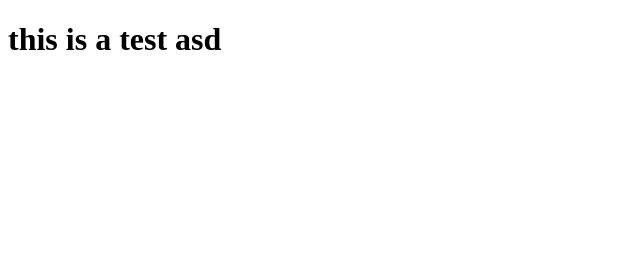
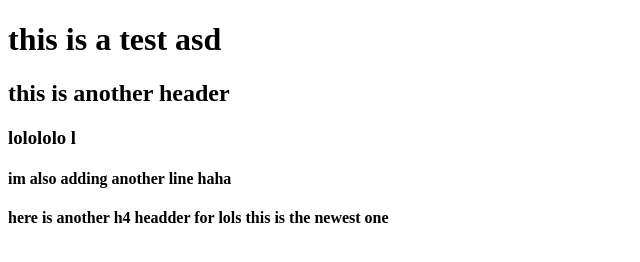
Before and after one commit to Acho087/P1-CurrencyConverter, a plain HTML site: page hello.html in a window 1280 px wide. Shown: the whole page, without its empty margins (0-640 px from the left). Drawn offline with Linux system fonts and the light colour scheme.

Commit message:
Added some extra stuff

```diff
--- a/hello.html
+++ b/hello.html
@@ -3,10 +3,16 @@
 <head>
     <meta charset="UTF-8">
     <meta name="viewport" content="width=device-width, initial-scale=1.0">
-    <title>This is a Git Tet</title>
+    <title>This is a Git Test</title>
 </head>
 <body>
 
    <h1>this is a test asd</h1>
+   <h2>this is another header</h2>
+
+   <h3>lolololo l</h3>
+   <h4>im also adding another line haha</h4>
+   <h4>here is another h4 headder for lols this is the newest one</h4>
+
 </body>
 </html>
```
